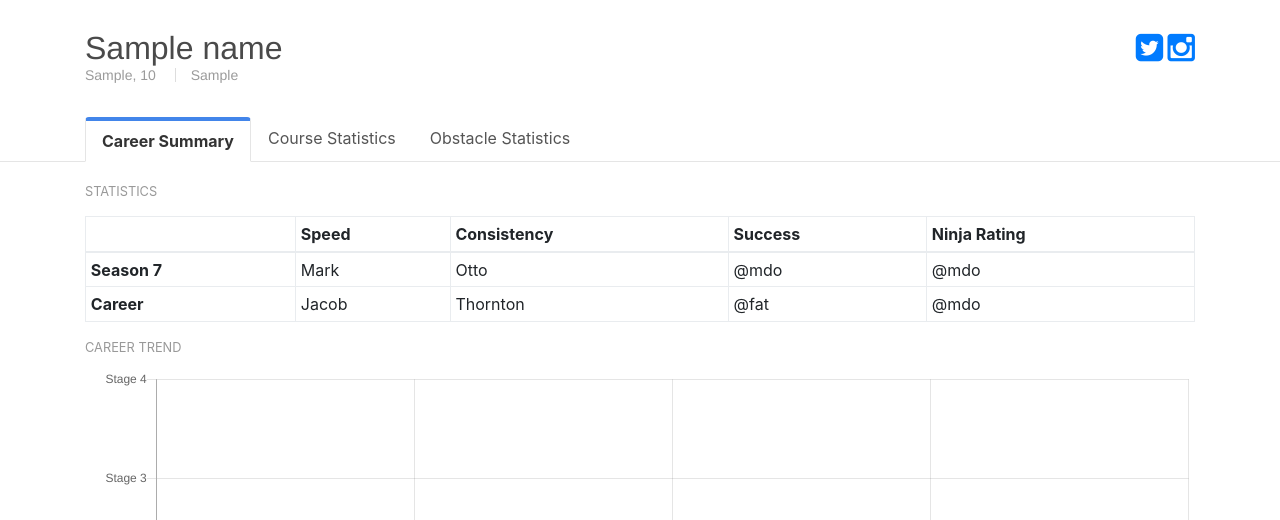
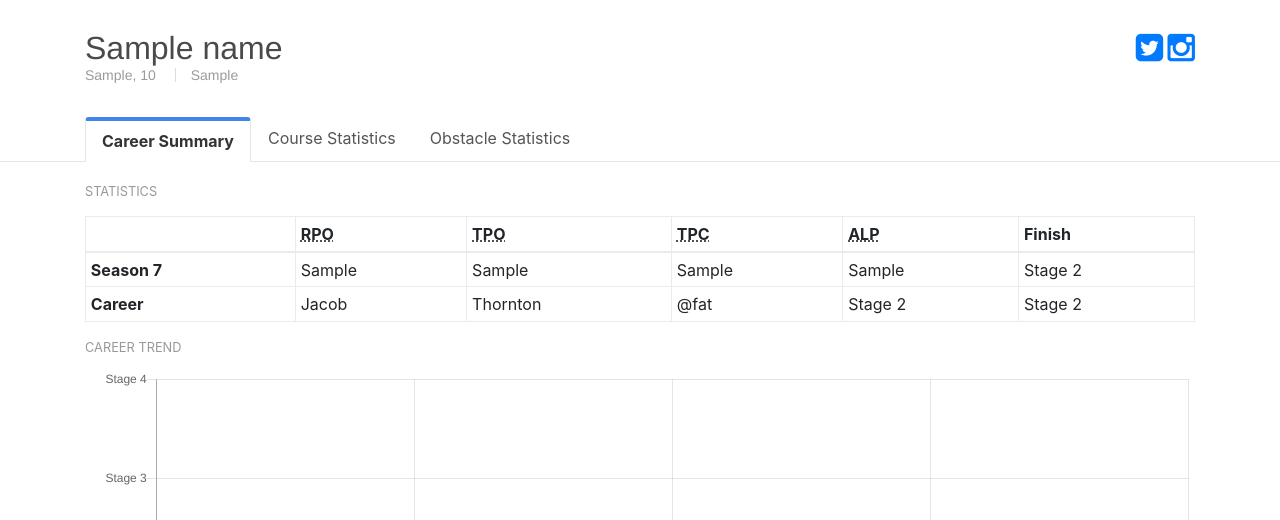
Before and after one commit to ninjaref/api, a Django app: template ninjaref/core/templates/core/profile.html in a window 1280 px wide. Shown: the part 57-577 px from the top of the page. Run offline with Django 3.2, Linux system fonts and the light colour scheme; tables that the repository leaves empty hold one stand-in row (values such as "Sample post"); the template is opened without the code that fills it: values that come from a table or form of the project are taken from there, most other values are stand-ins (such as "Sample title", 1, 10 or a date in 2020); some libraries are stand-ins or nearby versions.

Commit message:
refactor: new statistics

```diff
--- a/ninjaref/core/templates/core/profile.html
+++ b/ninjaref/core/templates/core/profile.html
@@ -65,26 +65,29 @@
                 <thead>
                     <tr>
                         <th></th>
-                        <th>Speed</th>
-                        <th>Consistency</th>
-                        <th>Success</th>
-                        <th>Ninja Rating</th>
+                        <th><abbr title="Rest Per Obstacle">RPO</abbr></th>
+                        <th><abbr title="Time Per Obstacle">TPO</abbr></th>
+                        <th><abbr title="Time Per Course">TPC</abbr></th>
+                        <th><abbr title="Average Leaderboard Position">ALP</abbr></th>
+                        <th>Finish</th>
                     </tr>
                 </thead>
                 <tbody>
                     <tr>
                         <th scope="row">Season 7</th>
-                        <td>Mark</td>
-                        <td>Otto</td>
-                        <td>@mdo</td>
-                        <td>@mdo</td>
+                        <td>{{ profileNRData.0 }}</td>
+                        <td>{{ profileNRData.1 }}</td>
+                        <td>{{ profileNRData.2 }}</td>
+                        <td>{{ profileNRData.3 }}</td>
+                        <td>Stage 2</td>
                     </tr>
                     <tr>
                         <th scope="row">Career</th>
                         <td>Jacob</td>
                         <td>Thornton</td>
                         <td>@fat</td>
-                        <td>@mdo</td>
+                        <td>Stage 2</td>
+                        <td>Stage 2</td>
                     </tr>
                 </tbody>
             </table>
--- a/ninjaref/core/views.py
+++ b/ninjaref/core/views.py
@@ -26,14 +26,14 @@ def leaderboard(request):
 
 def profile(request, sender, target):
     ninja = Ninja.objects.get(ninja_id=target)
-    print(ninja.occupation)
     summary = CareerSummary.objects.get(ninja_id=target)
 
     profile = [
         summary.speed, summary.consistency, summary.success,
         summary.speed + summary.consistency + summary.success
     ]
-    profile = [float(n) for n in profile]
+    profile = [round(float(n), 2) for n in profile]
+
     return render(request, 'core/profile.html', {
         'ninja': ninja,
         'name': '{0} {1}'.format(ninja.first_name, ninja.last_name),
```
